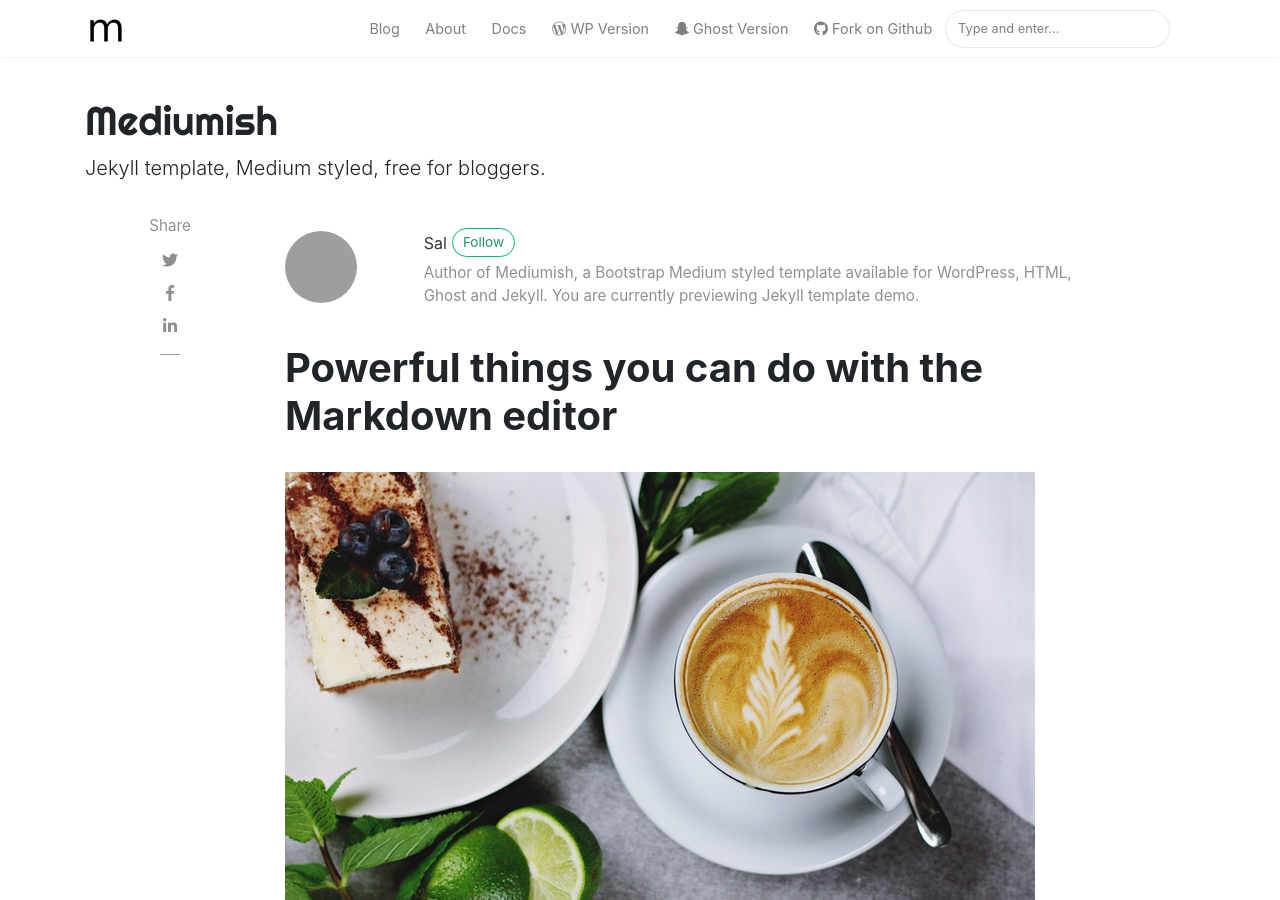
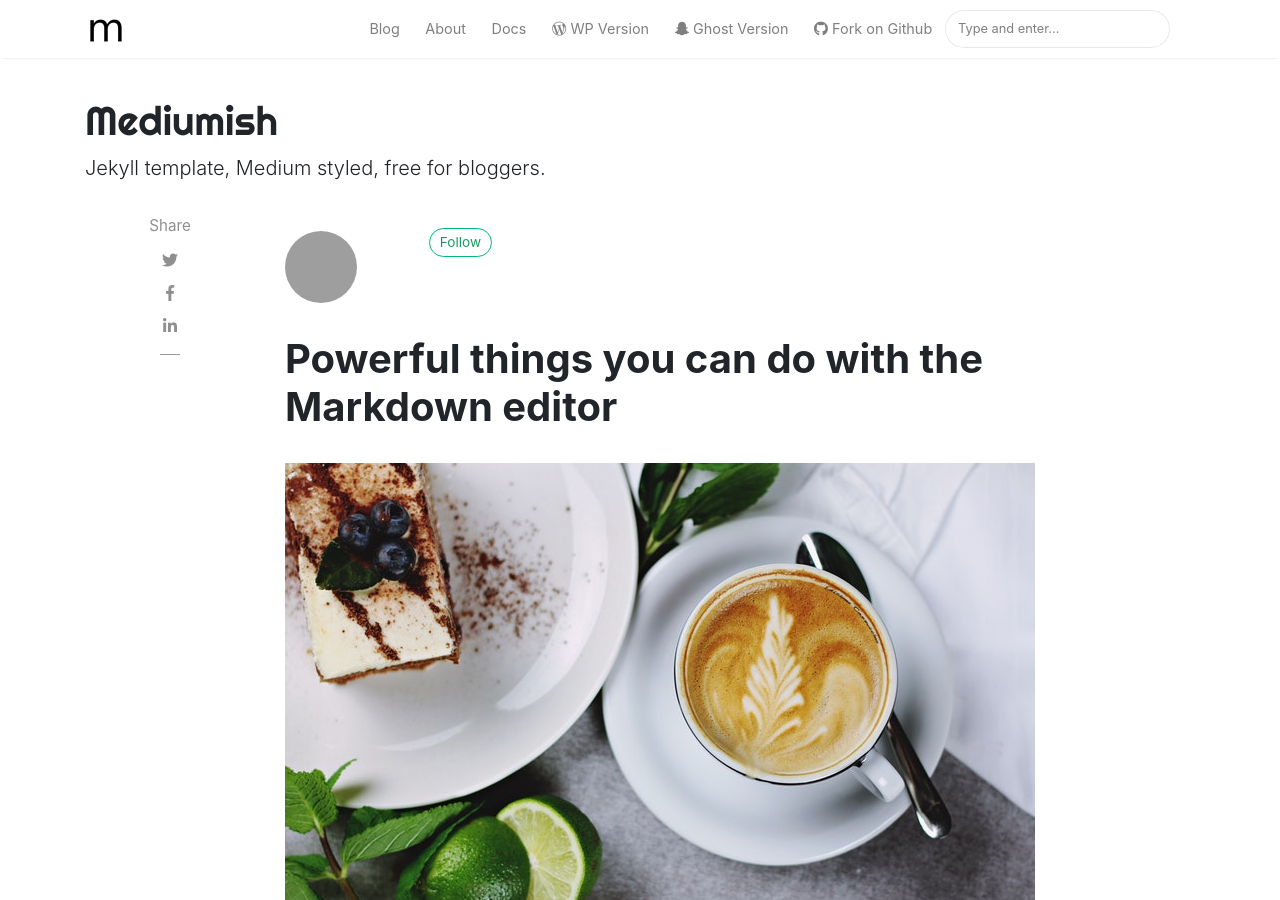
Before and after one commit to tiafong/recipes, a Jekyll site: the page built from _posts/2018-06-12-powerful-things-markdown-editor.md, in a window 1280 px wide and 900 px high. Built offline with Jekyll 4.4.1, drawn with Linux system fonts in a browser that asks for light colours; nearby versions of some CDN libraries; comment, search, counter and statistics services are not loaded; some of the changed text lies outside the part shown; grey boxes are pictures that could not be loaded.

```diff
--- a/_config.yml
+++ b/_config.yml
@@ -4,31 +4,14 @@ title: "Mediumish"
 description: "Jekyll template, Medium styled, free for bloggers."
 logo: 'assets/images/logo.png'
 favicon: 'assets/images/logo.png'
-google_analytics: 'UA-46278016-1'
-disqus: 'demowebsite'
-mailchimp-list: 'https://wowthemes.us11.list-manage.com/subscribe/post?u=8aeb20a530e124561927d3bd8&amp;id=8c3d2d214b'
 include: ["_pages"]
 permalink: /:title/
 
 # Authors
 authors:
-  sal:
-    name: Sal
-    display_name: Sal
-    gravatar: e56154546cf4be74e393c62d1ae9f9d4
-    email: wowthemesnet@gmail.com
-    web: https://www.wowthemes.net
-    twitter: https://twitter.com/wowthemesnet
-    description: "Author of Mediumish, a Bootstrap Medium styled template available for WordPress, HTML, Ghost and Jekyll. You are currently previewing Jekyll template demo."
-  john:
-    name: John
-    display_name: John
-    avatar: 'assets/images/avatar.png'
-    gravatar: b1cc14991db7a456fcd761680bbc8f81
-    email: wowthemesnet@gmail.com
-    web: https://www.wowthemes.net
-    twitter: https://twitter.com/wowthemesnet
-    description: "This is the author box. Write a short description of the author here. You are currently previewing Mediumish demo, a Jekyll template compatible with Github pages."
+  tia:
+    name: Tia
+    display_name: Tia
 
 # Plugins
 plugins:
```
Also changed, not shown: _posts/2022-03-25-my-recipe.md (added, +14 -0 lines).
